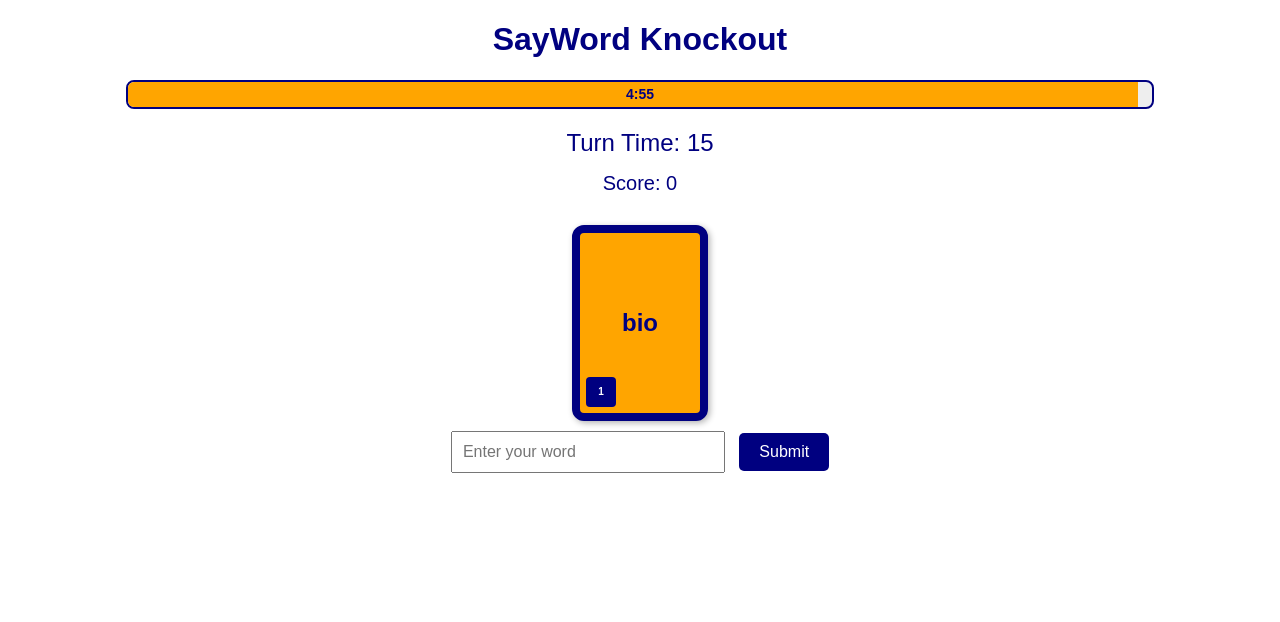
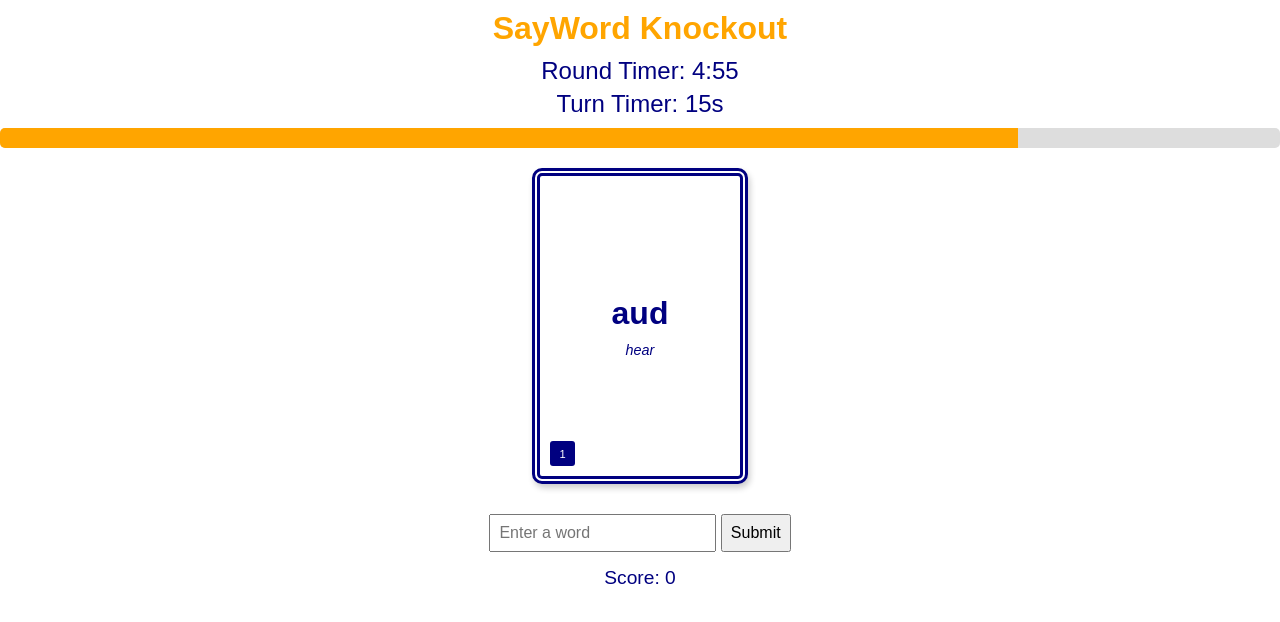
Before and after one commit to Juice7000/Sayword-Online-game, a plain HTML site: page index.html in a window 1280 px wide. Drawn offline with Linux system fonts and the light colour scheme.

Commit message:
Update index.html

```diff
--- a/index.html
+++ b/index.html
@@ -7,264 +7,218 @@
   <style>
     body {
       font-family: Arial, sans-serif;
+      background-color: white;
+      color: navy;
       text-align: center;
-      background-color: white;
       margin: 0;
       padding: 0;
     }
 
     h1 {
-      color: navy;
+      color: orange;
+      margin: 10px 0;
     }
 
-    #roundTimerContainer {
-      width: 80%;
-      height: 25px;
-      background-color: #eee;
-      margin: 20px auto;
-      border: 2px solid navy;
-      border-radius: 8px;
-      overflow: hidden;
-      position: relative;
+    .timer, .round-timer {
+      font-size: 1.5rem;
+      margin: 5px;
     }
 
-    #roundTimerBar {
+    .progress-bar {
+      width: 100%;
+      background-color: #ddd;
+      height: 20px;
+      margin: 10px 0;
+      border-radius: 5px;
+      overflow: hidden;
+    }
+
+    .progress {
       height: 100%;
       width: 100%;
       background-color: orange;
       transition: width 1s linear;
     }
 
-    #roundTimerText {
-      position: absolute;
-      width: 100%;
-      top: 0;
-      left: 0;
-      line-height: 25px;
-      font-size: 14px;
-      font-weight: bold;
-      color: navy;
+    .card {
+      width: 200px;
+      height: 300px;
+      margin: 20px auto;
+      background: white;
+      border: 8px double navy;
+      border-radius: 10px;
+      display: flex;
+      flex-direction: column;
+      justify-content: center;
+      align-items: center;
+      position: relative;
+      box-shadow: 2px 4px 6px rgba(0,0,0,0.2);
     }
 
-    #game {
-      margin-top: 20px;
+    .morpheme {
+      font-size: 2rem;
+      font-weight: bold;
     }
 
-    .card {
-      display: inline-block;
-      width: 120px;
-      height: 180px;
-      margin: 10px;
-      background-color: orange;
-      color: navy;
-      border: 8px solid navy;   /* thicker navy border */
-      border-radius: 12px;
-      box-shadow: 2px 2px 6px rgba(0,0,0,0.3);
-      position: relative;
-      font-size: 24px;
-      font-weight: bold;
-      line-height: 180px;
+    .meaning {
+      font-size: 0.9rem;
+      font-style: italic;
+      margin-top: 10px;
+      max-width: 90%;
     }
 
-    .point-square {
+    .points {
       position: absolute;
-      bottom: 6px;
-      left: 6px;
-      width: 30px;
-      height: 30px;
+      bottom: 10px;
+      left: 10px;
+      width: 25px;
+      height: 25px;
       background: navy;
       color: white;
-      font-size: 10px;
-      font-weight: bold;
+      font-size: 0.7rem;
       display: flex;
+      justify-content: center;
       align-items: center;
-      justify-content: center;
-      border-radius: 4px;
+      border-radius: 3px;
     }
 
-    #turnTimer {
-      font-size: 24px;
-      color: navy;
-      margin: 15px 0;
+    .scoreboard {
+      font-size: 1.2rem;
+      margin: 15px;
     }
 
-    #score {
-      font-size: 20px;
-      color: navy;
-      margin: 10px 0;
+    input, button {
+      margin-top: 10px;
+      padding: 8px;
+      font-size: 1rem;
     }
 
-    #wordInput {
-      padding: 10px;
-      font-size: 16px;
-      width: 250px;
-    }
-
-    #submitWord {
-      padding: 10px 20px;
-      font-size: 16px;
-      margin-left: 10px;
-      background-color: navy;
-      color: white;
-      border: none;
-      border-radius: 5px;
-      cursor: pointer;
-    }
-
-    #submitWord:hover {
-      background-color: orange;
-      color: navy;
-    }
-
-    #message {
+    .win-message {
+      color: green;
+      font-size: 1.5rem;
       margin-top: 15px;
-      font-size: 18px;
-      font-weight: bold;
-      color: red;
     }
   </style>
 </head>
 <body>
   <h1>SayWord Knockout</h1>
 
-  <!-- Round Timer (5 min with progress bar) -->
-  <div id="roundTimerContainer">
-    <div id="roundTimerBar"></div>
-    <div id="roundTimerText">5:00</div>
+  <div class="round-timer">Round Timer: <span id="round-timer">5:00</span></div>
+  <div class="timer">Turn Timer: <span id="turn-timer">20</span>s</div>
+  <div class="progress-bar"><div id="progress" class="progress"></div></div>
+
+  <div class="card" id="morpheme-card">
+    <div class="morpheme" id="morpheme"></div>
+    <div class="meaning" id="meaning"></div>
+    <div class="points" id="points"></div>
   </div>
 
-  <!-- Turn Timer (20 sec) -->
-  <div id="turnTimer">Turn Time: 20</div>
-  <div id="score">Score: 0</div>
-  <div id="game"></div>
+  <input type="text" id="word-input" placeholder="Enter a word"/>
+  <button onclick="submitWord()">Submit</button>
 
-  <input id="wordInput" type="text" placeholder="Enter your word" />
-  <button id="submitWord">Submit</button>
-  <div id="message"></div>
+  <div class="scoreboard">Score: <span id="score">0</span></div>
+  <div id="win-message" class="win-message"></div>
 
   <script>
-    // Build morpheme list: 40 (7th grade = 1 pt), 40 (8th grade = 2 pts)
-    const morphemes = [];
-    const grade7 = [
-      "bio","graph","tele","photo","micro","auto","meter","port",
-      "dict","scrib","sect","vis","vid","phon","geo","aqua",
-      "struct","form","therm","cycle","cred","rupt","spect","ject",
-      "manu","chron","astro","bene","mal","ped","mit","cap",
-      "anti","multi","sub","trans","tri","uni","re","pre"
+    // morphemes list with meanings + points
+    const morphemes = [
+      { morpheme: "auto", meaning: "self", points: 1 },
+      { morpheme: "bio", meaning: "life", points: 1 },
+      { morpheme: "geo", meaning: "earth", points: 1 },
+      { morpheme: "micro", meaning: "small", points: 1 },
+      { morpheme: "tele", meaning: "far", points: 1 },
+      { morpheme: "therm", meaning: "heat", points: 1 },
+      { morpheme: "vis", meaning: "see", points: 1 },
+      { morpheme: "aud", meaning: "hear", points: 1 },
+      { morpheme: "port", meaning: "carry", points: 1 },
+      { morpheme: "dict", meaning: "say", points: 1 },
+      // ... (fill out to 80 morphemes: 40 with 1 pt, 40 with 2 pts)
+      { morpheme: "struct", meaning: "build", points: 2 },
+      { morpheme: "rupt", meaning: "break", points: 2 },
+      { morpheme: "scrib", meaning: "write", points: 2 },
+      { morpheme: "ject", meaning: "throw", points: 2 },
+      { morpheme: "cred", meaning: "believe", points: 2 },
+      { morpheme: "pend", meaning: "hang", points: 2 },
+      { morpheme: "spec", meaning: "look", points: 2 },
+      { morpheme: "tract", meaning: "pull", points: 2 },
+      { morpheme: "form", meaning: "shape", points: 2 },
+      { morpheme: "graph", meaning: "write", points: 2 }
     ];
-    grade7.forEach(m => morphemes.push({ text: m, points: 1 }));
 
-    const grade8 = [
-      "inter","intra","poly","circum","hyper","hypo","semi","syn",
-      "teleo","neo","omni","post","super","ultra","ambi","contra",
-      "cide","dorm","homo","hetero","phobia","phile","logue","path",
-      "morph","chronos","cracy","dem","gen","ism","ist","logy",
-      "onym","phil","polis","scope","soph","troph","videre","voc"
-    ];
-    grade8.forEach(m => morphemes.push({ text: m, points: 2 }));
+    let usedMorphemes = [];
+    let currentMorpheme = null;
+    let score = 0;
+    let wordsSubmitted = new Set();
 
-    // Shuffle morphemes
-    let availableMorphemes = [...morphemes];
-    let usedWords = new Set();
-    let score = 0;
+    // Round timer
+    let roundSeconds = 300;
+    const roundDisplay = document.getElementById("round-timer");
+    const roundInterval = setInterval(() => {
+      roundSeconds--;
+      const m = Math.floor(roundSeconds / 60);
+      const s = roundSeconds % 60;
+      roundDisplay.textContent = `${m}:${s < 10 ? "0"+s : s}`;
+      if (roundSeconds <= 0) clearInterval(roundInterval);
+    }, 1000);
 
-    // Round timer: 5 min = 300s
-    let roundTimeLeft = 300;
-    const roundTimerBar = document.getElementById("roundTimerBar");
-    const roundTimerText = document.getElementById("roundTimerText");
+    // Turn timer
+    let turnSeconds = 20;
+    const turnDisplay = document.getElementById("turn-timer");
+    const progressBar = document.getElementById("progress");
+    function resetTurnTimer() {
+      turnSeconds = 20;
+      progressBar.style.width = "100%";
+    }
     setInterval(() => {
-      roundTimeLeft--;
-      const minutes = Math.floor(roundTimeLeft / 60);
-      const seconds = roundTimeLeft % 60;
-      roundTimerText.innerText = `${minutes}:${seconds.toString().padStart(2,"0")}`;
-      roundTimerBar.style.width = (roundTimeLeft / 300 * 100) + "%";
-      if (roundTimeLeft <= 0) {
-        document.getElementById("message").innerText = "You lose! Time expired.";
+      if (turnSeconds > 0) {
+        turnSeconds--;
+        turnDisplay.textContent = turnSeconds;
+        progressBar.style.width = `${(turnSeconds / 20) * 100}%`;
+      } else {
+        newCard();
+        resetTurnTimer();
       }
     }, 1000);
 
-    // Turn timer: 20s
-    let turnTimeLeft = 20;
-    let turnInterval;
-    const turnTimerDiv = document.getElementById("turnTimer");
-
-    function startTurnTimer() {
-      clearInterval(turnInterval);
-      turnTimeLeft = 20;
-      turnTimerDiv.innerText = "Turn Time: 20";
-      turnInterval = setInterval(() => {
-        turnTimeLeft--;
-        turnTimerDiv.innerText = "Turn Time: " + turnTimeLeft;
-        if (turnTimeLeft <= 0) {
-          clearInterval(turnInterval);
-          document.getElementById("message").innerText = "Out of time! Next card.";
-          nextCard();
-        }
-      }, 1000);
+    // New morpheme card
+    function newCard() {
+      if (usedMorphemes.length === morphemes.length) {
+        usedMorphemes = [];
+      }
+      let morpheme;
+      do {
+        morpheme = morphemes[Math.floor(Math.random() * morphemes.length)];
+      } while (usedMorphemes.includes(morpheme));
+      usedMorphemes.push(morpheme);
+      currentMorpheme = morpheme;
+      document.getElementById("morpheme").textContent = morpheme.morpheme;
+      document.getElementById("meaning").textContent = morpheme.meaning;
+      document.getElementById("points").textContent = morpheme.points;
     }
 
-    // Display one card
-    function displayCard(morpheme) {
-      const gameDiv = document.getElementById("game");
-      gameDiv.innerHTML = "";
-      const card = document.createElement("div");
-      card.className = "card";
-      card.innerText = morpheme.text;
-
-      const square = document.createElement("div");
-      square.className = "point-square";
-      square.innerText = morpheme.points;
-      card.appendChild(square);
-
-      gameDiv.appendChild(card);
+    // Word submission
+    function submitWord() {
+      const word = document.getElementById("word-input").value.trim().toLowerCase();
+      if (!word) return;
+      if (wordsSubmitted.has(word)) {
+        alert("Word already used. Invalid.");
+      } else if (currentMorpheme && word.includes(currentMorpheme.morpheme)) {
+        score += currentMorpheme.points;
+        wordsSubmitted.add(word);
+        document.getElementById("score").textContent = score;
+        if (wordsSubmitted.size >= 20) {
+          document.getElementById("win-message").textContent = "🎉 You win! 20 correct words!";
+        }
+        newCard();
+        resetTurnTimer();
+      } else {
+        alert("Invalid word! Must include morpheme.");
+      }
+      document.getElementById("word-input").value = "";
     }
 
-    function nextCard() {
-      if (availableMorphemes.length === 0) {
-        document.getElementById("message").innerText = "No more morphemes!";
-        return;
-      }
-      const morpheme = availableMorphemes.shift();
-      displayCard(morpheme);
-      startTurnTimer();
-      currentMorpheme = morpheme;
-    }
-
-    let currentMorpheme = null;
-
-    function submitWord() {
-      const wordInput = document.getElementById("wordInput");
-      const word = wordInput.value.trim().toLowerCase();
-      const message = document.getElementById("message");
-
-      if (!word) {
-        message.innerText = "Please enter a word.";
-        return;
-      }
-
-      if (usedWords.has(word)) {
-        message.innerText = "That word was already used!";
-        wordInput.value = "";
-        return;
-      }
-
-      if (word.includes(currentMorpheme.text)) {
-        usedWords.add(word);
-        score += currentMorpheme.points;
-        document.getElementById("score").innerText = "Score: " + score;
-        message.innerText = "Correct! +" + currentMorpheme.points + " point(s).";
-        nextCard();
-      } else {
-        message.innerText = "Invalid word!";
-      }
-
-      wordInput.value = "";
-    }
-
-    document.getElementById("submitWord").addEventListener("click", submitWord);
-
-    // Start game with first card
-    nextCard();
+    // Start first card
+    newCard();
   </script>
 </body>
 </html>
```
